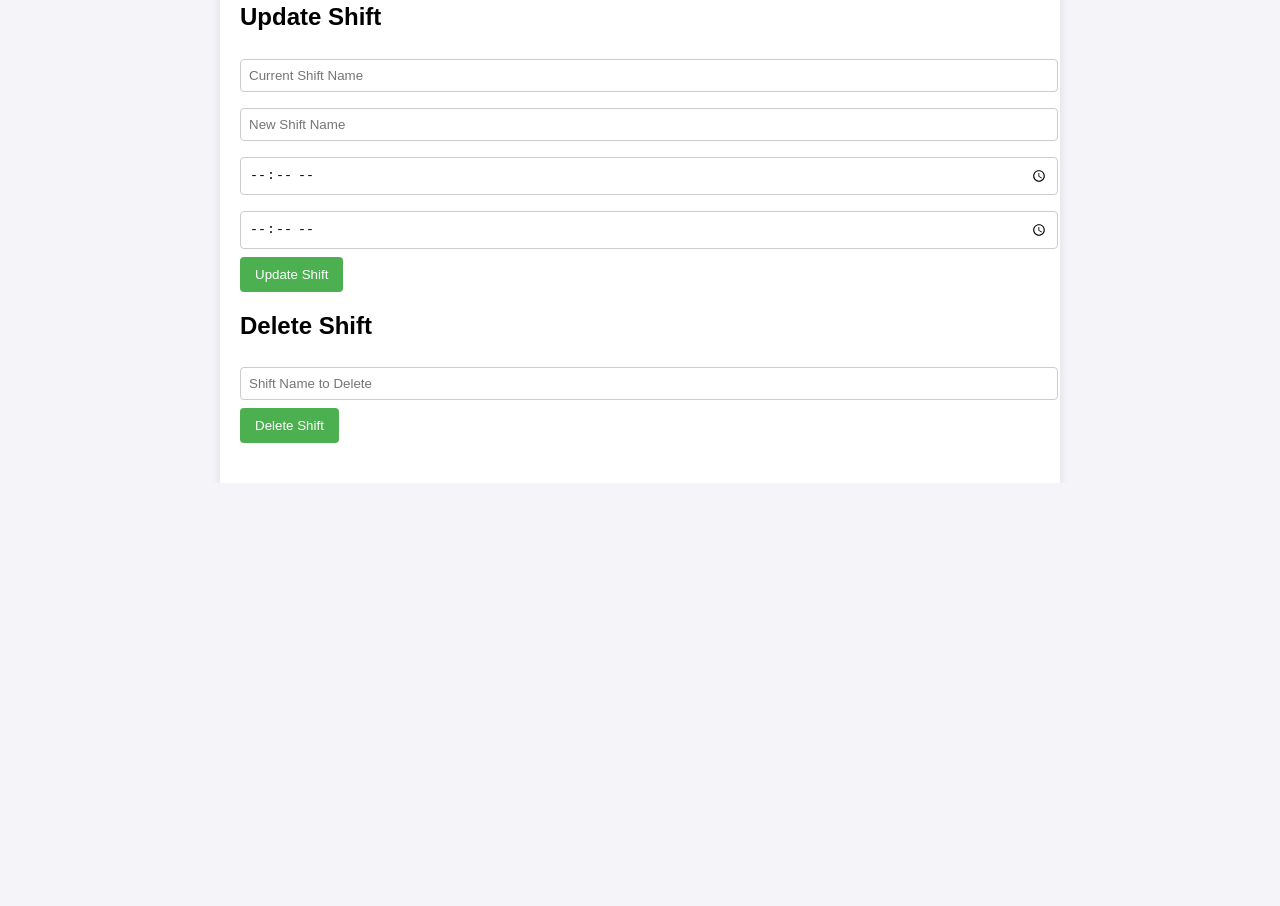
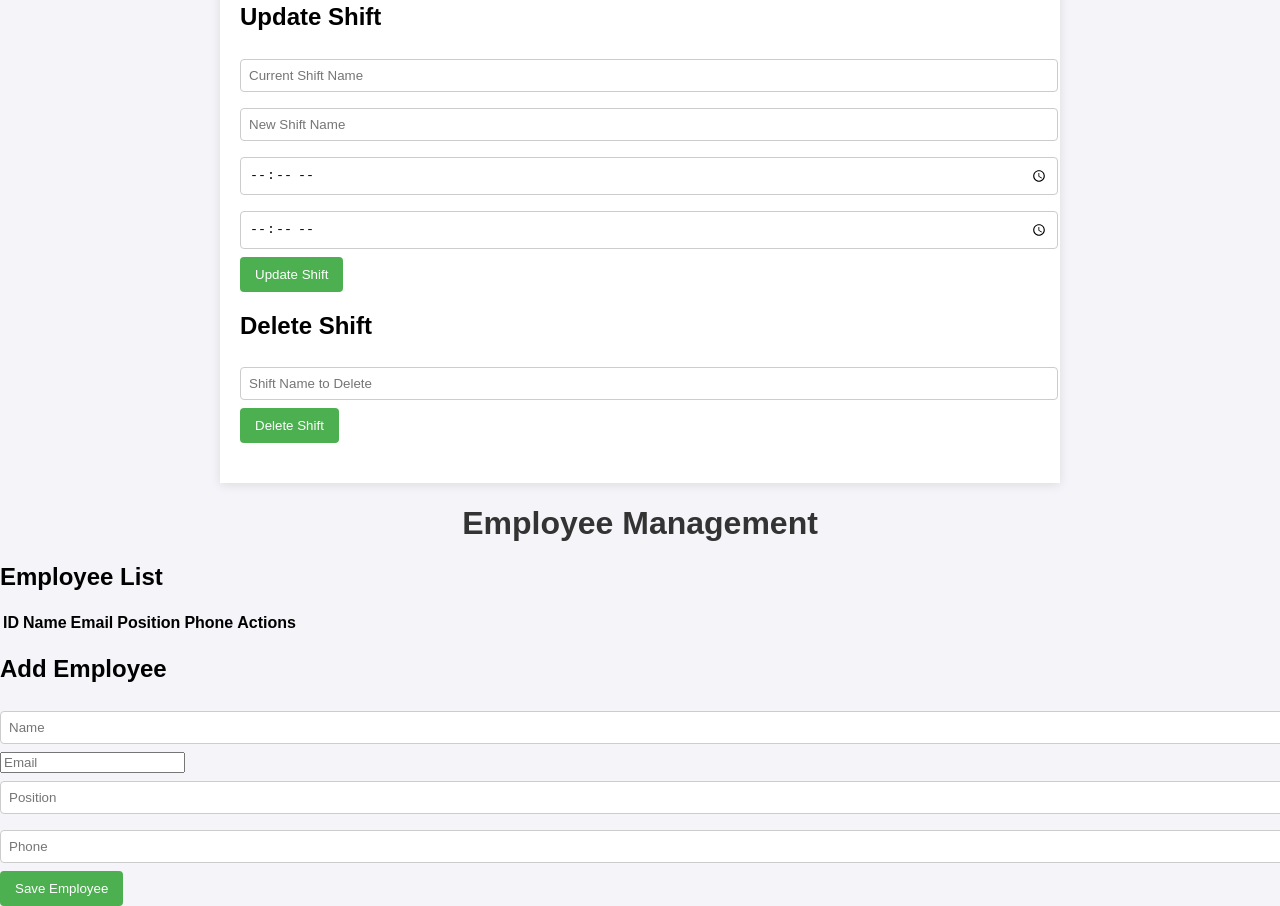
Before and after one commit to aljojose2552/Project123, a website: page index.html in a window 1280 px wide. Shown: the part 654-1560 px from the top of the page. Before the commit the page ends 1137 px from the top, so only its background shows below. Drawn offline with Linux system fonts and the light colour scheme.

Commit message:
emp section added to frontend

```diff
--- a/index.html
+++ b/index.html
@@ -56,6 +56,38 @@
 
 
   </div>
+  <h1>Employee Management</h1>
+
+  <!-- Employee List -->
+  <div>
+    <h2>Employee List</h2>
+    <table id="employee-table">
+      <thead>
+        <tr>
+          <th>ID</th>
+          <th>Name</th>
+          <th>Email</th>
+          <th>Position</th>
+          <th>Phone</th>
+          <th>Actions</th>
+        </tr>
+      </thead>
+      <tbody></tbody>
+    </table>
+  </div>
+
+  <!-- Add/Edit Employee -->
+  <div class="form-container">
+    <h2 id="form-title">Add Employee</h2>
+    <input type="hidden" id="employee-id">
+    <input type="text" id="employee-name" placeholder="Name">
+    <input type="email" id="employee-email" placeholder="Email">
+    <input type="text" id="employee-position" placeholder="Position">
+    <input type="text" id="employee-phone" placeholder="Phone">
+    <button onclick="saveEmployee()">Save Employee</button>
+  </div>
+
+  <script src="employee.js"></script>
 
   <script src="shift.js"></script>
 </body>
```
Also changed, not shown: employee.js (added).
